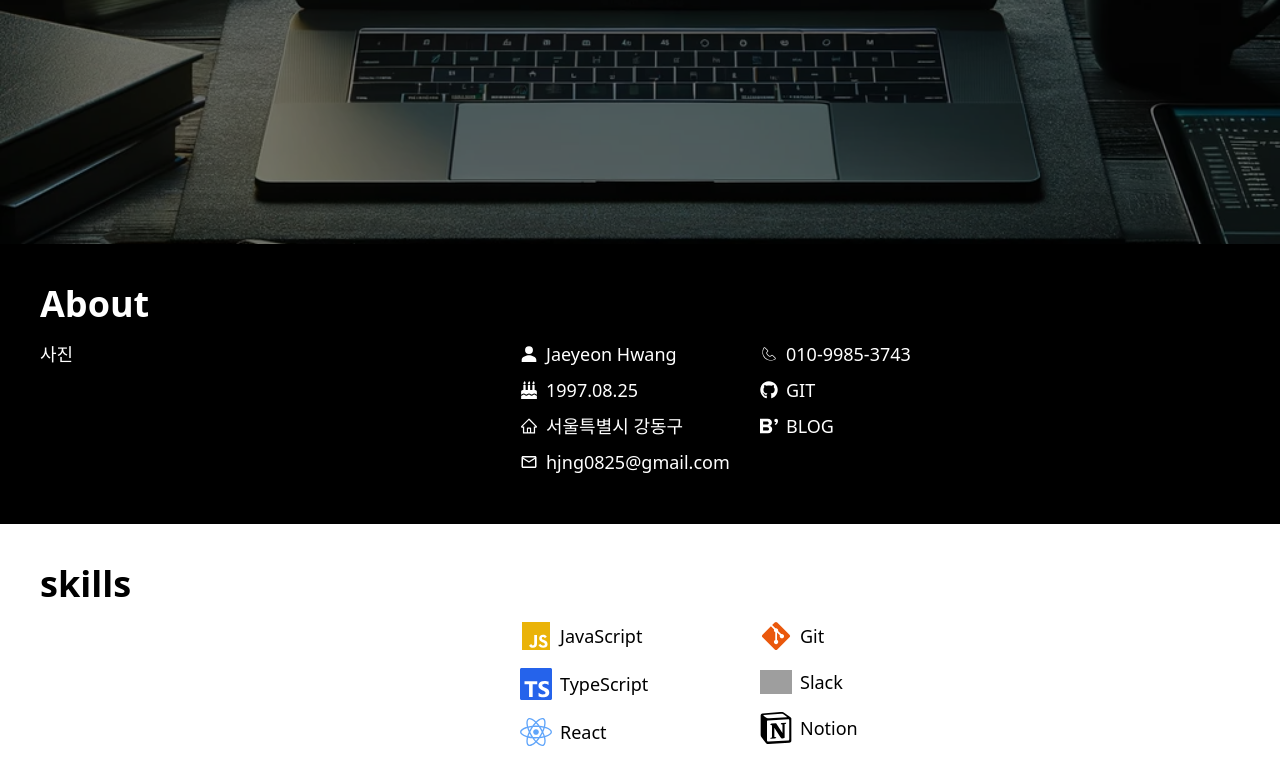
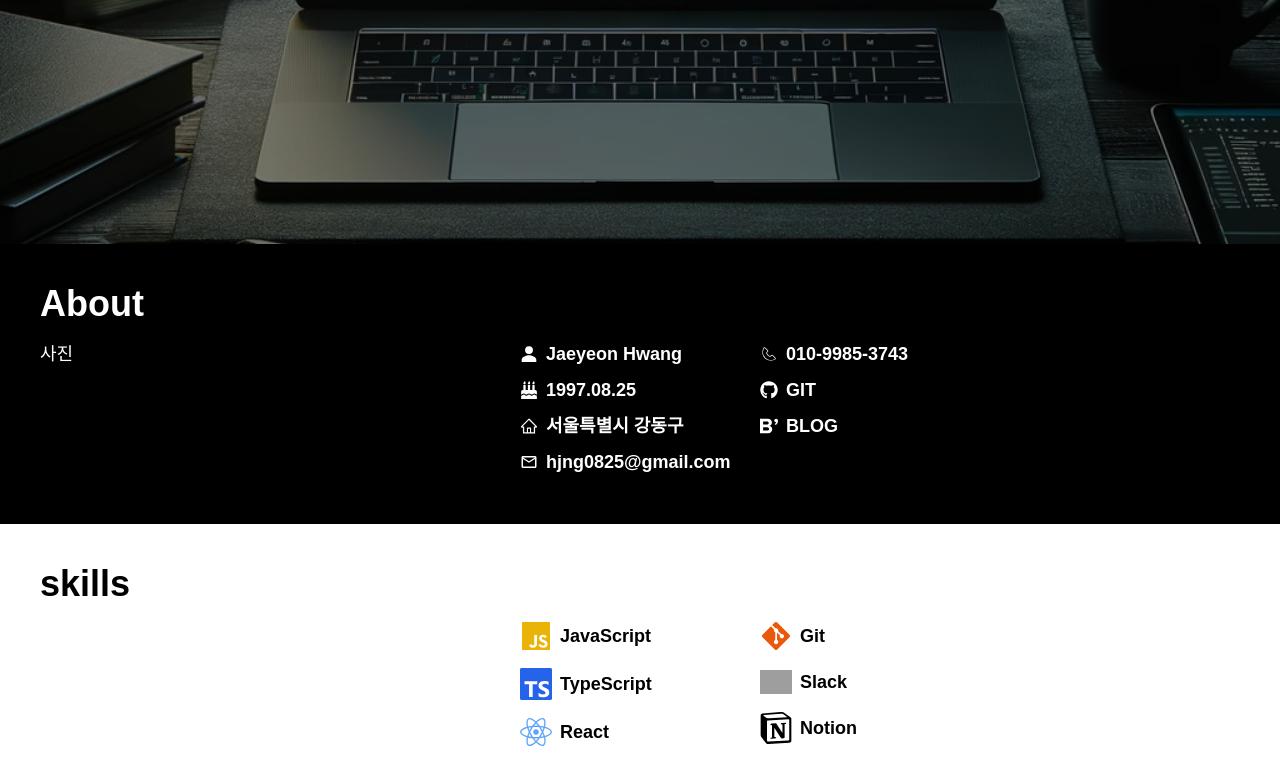
Before and after one commit to yeonso08/Introduce, a Next.js app: page / in a window 1280 px wide. Shown: the part 556-1318 px from the top of the page. Built offline with nearby package versions, Linux system fonts and the light colour scheme; grey boxes are pictures that could not be loaded.

Commit message:
design : font 수정

```diff
--- a/src/components/about/about.tsx
+++ b/src/components/about/about.tsx
@@ -13,35 +13,35 @@ const About = () => {
       <div className="text-lg grid grid-cols-[2fr,1fr,1fr,1fr]">
         <div>사진</div>
         <div>
-          <div className="mb-2 flex items-center">
+          <div className="mb-2 text-lg font-semibold flex items-center">
             <IoPersonSharp />
-            <span className="ml-2">Jaeyeon Hwang</span>
+            <span className="ml-2 text-lg font-semibold">Jaeyeon Hwang</span>
           </div>
-          <div className="mb-2 flex items-center">
+          <div className="mb-2 text-lg font-semibold flex items-center">
           <FaBirthdayCake />
-            <span className="ml-2">1997.08.25</span>
+            <span className="ml-2 text-lg font-semibold">1997.08.25</span>
           </div>
-          <div className="mb-2 flex items-center">
+          <div className="mb-2 text-lg font-semibold flex items-center">
           <AiOutlineHome />
-            <span className="ml-2">서울특별시 강동구</span>
+            <span className="ml-2 text-lg font-semibold">서울특별시 강동구</span>
           </div>
-          <div className="mb-2 flex items-center">
+          <div className="mb-2 text-lg font-semibold flex items-center">
           <MdOutlineEmail />
-            <span className="ml-2">hjng0825@gmail.com</span>
+            <span className="ml-2 text-lg font-semibold">hjng0825@gmail.com</span>
           </div>
         </div>
         <div>
-        <div className="mb-2 flex items-center">
+        <div className="mb-2 text-lg font-semibold flex items-center">
           <CiPhone />
-            <span className="ml-2">010-9985-3743</span>
+            <span className="ml-2 text-lg font-semibold">010-9985-3743</span>
           </div>
-          <div className="mb-2 flex items-center">
+          <div className="mb-2 text-lg font-semibold flex items-center">
           <FaGithub />
-            <a href="https://github.com/yeonso08" className="ml-2">GIT</a>
+            <a href="https://github.com/yeonso08" className="ml-2 text-lg font-semibold">GIT</a>
           </div>
-          <div className="mb-2 flex items-center">
+          <div className="mb-2 text-lg font-semibold flex items-center">
           <SiBloglovin  />
-            <a href="https://velog.io/@hjng0825" className="ml-2">BLOG</a>
+            <a href="https://velog.io/@hjng0825" className="ml-2 text-lg font-semibold">BLOG</a>
           </div>
         </div>
       </div>
--- a/src/components/skills/skills.tsx
+++ b/src/components/skills/skills.tsx
@@ -15,37 +15,37 @@ const Skills = () => {
         <div>
           <div className="mb-4 flex items-center">
             <IoLogoJavascript className="text-yellow-500 w-8 h-8" />
-            <span className="ml-2">JavaScript</span>
+            <span className="ml-2 text-lg font-semibold">JavaScript</span>
           </div>
           <div className="mb-4 flex items-center">
             <SiTypescript className="text-blue-600 w-8 h-8" />
-            <span className="ml-2">TypeScript</span>
+            <span className="ml-2 text-lg font-semibold">TypeScript</span>
           </div>
           <div className="mb-4 flex items-center">
             <FaReact className="text-blue-400 w-8 h-8" />
-            <span className="ml-2">React</span>
+            <span className="ml-2 text-lg font-semibold">React</span>
           </div>
           <div className="mb-4 flex items-center">
             <SiNextdotjs className="w-8 h-8"/>
-            <span className="ml-2">Next.js</span>
+            <span className="ml-2 text-lg font-semibold">Next.js</span>
           </div>
           <div className="mb-4 flex items-center">
             <FaVuejs className="text-green-600 w-8 h-8" />
-            <span className="ml-2">Vue</span>
+            <span className="ml-2 text-lg font-semibold">Vue</span>
           </div>
         </div>
         <div>
           <div className="mb-4 flex items-center">
             <FaGitAlt className="text-orange-600 w-8 h-8" />
-            <span className="ml-2">Git</span>
+            <span className="ml-2 text-lg font-semibold">Git</span>
           </div>
           <div className="mb-4 flex items-center">
             <img width="32" height="32" src="https://img.icons8.com/color-glass/48/slack-new.png" alt="slack-new" />
-            <span className="ml-2">Slack</span>
+            <span className="ml-2 text-lg font-semibold">Slack</span>
           </div>
           <div className="mb-4 flex items-center">
             <SiNotion className="w-8 h-8"/>
-            <span className="ml-2">Notion</span>
+            <span className="ml-2 text-lg font-semibold">Notion</span>
           </div>
         </div>
       </div>
--- a/src/styles/globals.css
+++ b/src/styles/globals.css
@@ -3,5 +3,5 @@
 @tailwind utilities;
 
 body {
-
+    font-family: 'Noto Sans KR', sans-serif;
 }
```
